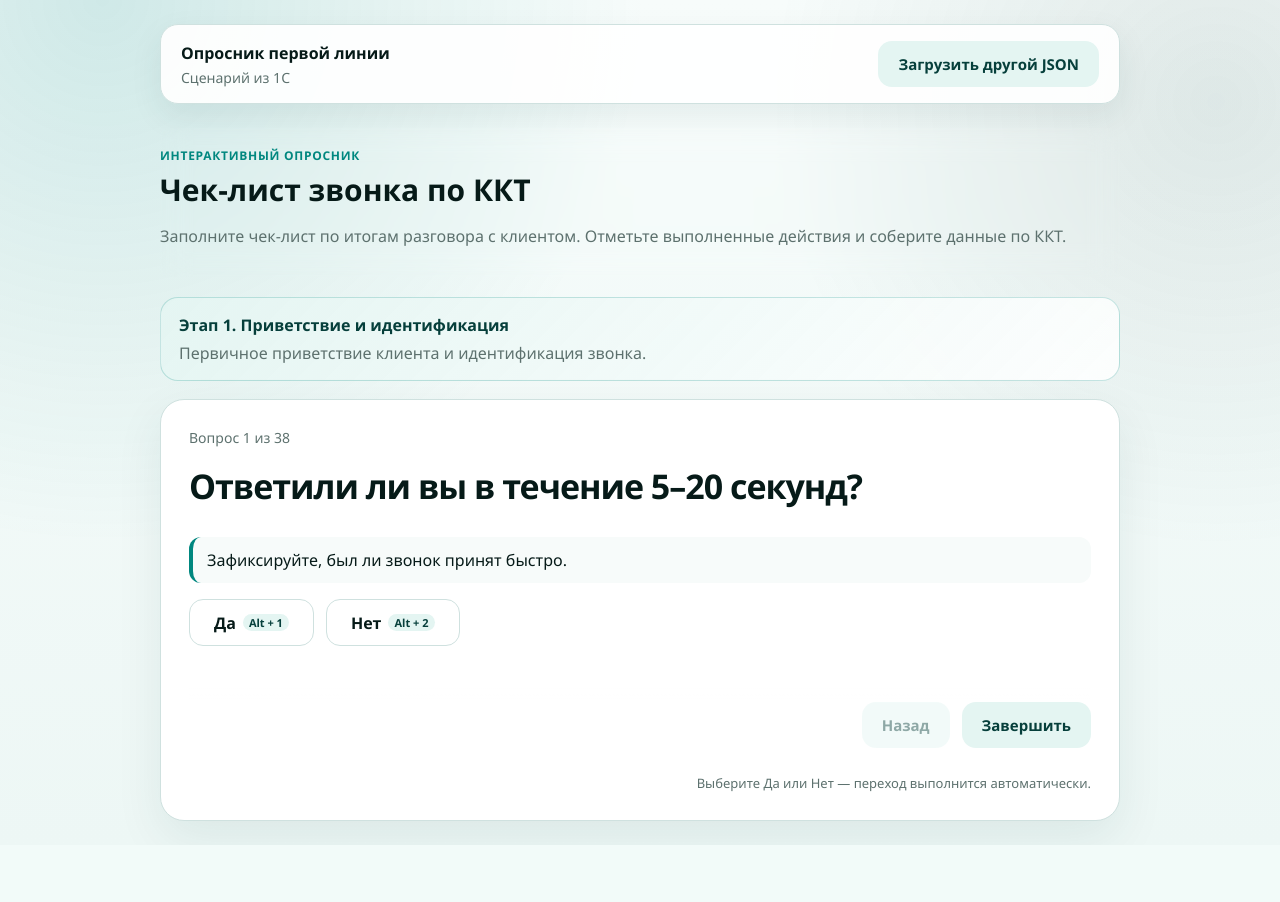
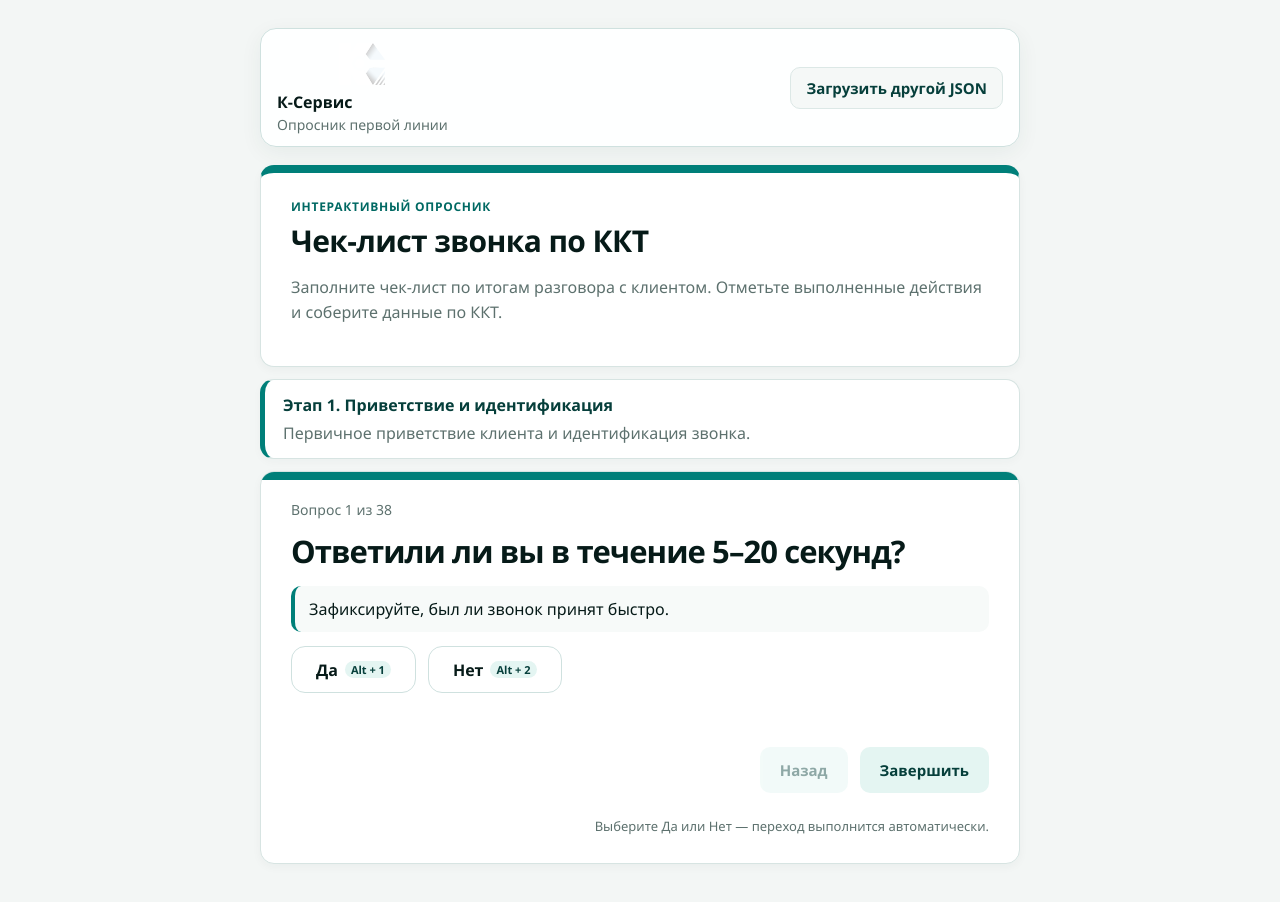
Before and after one commit to DenisBoytsov41/questionnaire-runner, a React (Vite) app: page / in a window 1280 px wide. Shown: the top 902 px of the page. Before the commit the page ends 845 px from the top, so only its background shows below. Built offline with nearby package versions, Linux system fonts and the light colour scheme.

Commit message:
Redesign questionnaire as K-Service form

```diff
--- a/src/App.css
+++ b/src/App.css
@@ -639,3 +639,232 @@ p {
   background: #fee2e2;
   color: #991b1b;
 }
+
+/* K-Service form theme: calm Google Forms-like working surface. */
+.app-shell {
+  min-height: 100vh;
+  padding: 28px 16px 64px;
+}
+
+.top-bar,
+.upload-page,
+.runner-page {
+  max-width: 760px;
+}
+
+.top-bar {
+  margin-bottom: 18px;
+  padding: 12px 16px;
+  border-radius: 16px;
+  background: rgba(255, 255, 255, 0.96);
+  box-shadow: 0 6px 22px rgba(6, 63, 59, 0.06);
+}
+
+.brand-lockup {
+  display: flex;
+  flex-direction: row;
+  align-items: center;
+  gap: 12px;
+}
+
+.brand-lockup div {
+  display: flex;
+  flex-direction: column;
+  gap: 2px;
+}
+
+.brand-logo {
+  width: 46px;
+  height: 46px;
+  object-fit: contain;
+}
+
+.top-bar strong {
+  color: var(--ks-ink);
+  font-size: 16px;
+}
+
+.top-bar .secondary-button {
+  padding: 10px 15px;
+  background: #f5f8f7;
+  border: 1px solid #dce8e6;
+}
+
+.upload-card,
+.question-card,
+.summary-page,
+.questionnaire-card {
+  border: 1px solid #d7e4e2;
+  border-radius: 14px;
+  box-shadow: 0 3px 10px rgba(6, 63, 59, 0.04);
+}
+
+.upload-card,
+.question-card {
+  position: relative;
+  overflow: hidden;
+  padding: 28px 30px;
+}
+
+.upload-card::before,
+.question-card::before,
+.summary-page::before {
+  content: "";
+  position: absolute;
+  inset: 0 0 auto;
+  height: 8px;
+  background: var(--ks-brand);
+}
+
+.runner-header {
+  position: static;
+  margin-bottom: 12px;
+  padding: 24px 30px;
+  border: 1px solid #d7e4e2;
+  border-top: 8px solid var(--ks-brand);
+  border-radius: 14px;
+  background: #ffffff;
+  box-shadow: 0 3px 10px rgba(6, 63, 59, 0.04);
+}
+
+.runner-header .page-kicker,
+.upload-card .page-kicker,
+.select-header .page-kicker,
+.summary-header .page-kicker {
+  color: var(--ks-brand-dark);
+}
+
+.runner-header h1 {
+  max-width: none;
+}
+
+.section-banner {
+  margin-bottom: 12px;
+  padding: 14px 18px;
+  border-radius: 14px;
+  background: #ffffff;
+  border: 1px solid #d7e4e2;
+  border-left: 5px solid var(--ks-brand);
+  box-shadow: 0 3px 10px rgba(6, 63, 59, 0.03);
+}
+
+.question-card {
+  gap: 14px;
+  min-height: auto;
+}
+
+.question-card h2 {
+  font-size: clamp(24px, 3vw, 31px);
+  line-height: 1.2;
+  margin-bottom: 2px;
+}
+
+.question-hint {
+  background: #f7faf9;
+  border-left-color: var(--ks-brand);
+  border-radius: 10px;
+}
+
+.boolean-answer-group {
+  gap: 10px;
+}
+
+.answer-choice-button,
+.answer-input,
+.answer-textarea,
+.json-textarea {
+  border-color: #cbdcda;
+  background: #ffffff;
+  box-shadow: none;
+}
+
+.answer-choice-button {
+  min-width: 132px;
+  padding: 13px 18px;
+  border-radius: 10px;
+}
+
+.answer-choice-button.selected {
+  background: #e6f4f1;
+}
+
+.answer-input {
+  max-width: 100%;
+}
+
+.answer-textarea {
+  max-width: 100%;
+}
+
+.primary-button,
+.secondary-button {
+  border-radius: 10px;
+  box-shadow: none;
+}
+
+.primary-button:hover,
+.secondary-button:hover:not(:disabled) {
+  transform: none;
+}
+
+.question-actions {
+  margin-top: 18px;
+  padding-top: 16px;
+  background: #ffffff;
+}
+
+.keyboard-hint {
+  color: #71817e;
+}
+
+.summary-page {
+  position: relative;
+  overflow: hidden;
+  max-width: 1120px;
+  padding: 28px 30px;
+  background: #ffffff;
+}
+
+.summary-page h1,
+.runner-header h1,
+.upload-card h1,
+.select-header h1 {
+  letter-spacing: -0.02em;
+}
+
+.summary-score-card {
+  border-radius: 14px;
+  background: var(--ks-brand-deep);
+  box-shadow: none;
+}
+
+.summary-panel,
+.summary-section-card {
+  border-color: #d7e4e2;
+  border-radius: 14px;
+  box-shadow: none;
+}
+
+.application-panel {
+  background: #f7faf9;
+}
+
+.application-grid div {
+  background: #ffffff;
+}
+
+.notice-block {
+  background: #eef8f6;
+}
+
+.select-page {
+  max-width: 960px;
+}
+
+.select-header {
+  padding: 24px 30px;
+  border: 1px solid #d7e4e2;
+  border-top: 8px solid var(--ks-brand);
+  border-radius: 14px;
+  background: #ffffff;
+}
--- a/src/App.tsx
+++ b/src/App.tsx
@@ -4,6 +4,7 @@ import { JsonUploadPage } from "./pages/JsonUploadPage";
 import { QuestionnaireRunPage } from "./pages/QuestionnaireRunPage";
 import { QuestionnaireSelectPage } from "./pages/QuestionnaireSelectPage";
 import { loadQuestionnaireFromPublic } from "./shared/api/questionnaireApi";
+import { BrandHeader } from "./shared/ui/BrandHeader";
 import "./App.css";
 
 function App() {
@@ -74,6 +75,8 @@ function App() {
 
   return (
     <main className="app-shell">
+      <BrandHeader subtitle="Загрузка сценария из 1С" />
+
       {loadError && (
         <div className="notice-block">
           {loadError.split("\n").map((line) => (
--- a/src/index.css
+++ b/src/index.css
@@ -1,8 +1,8 @@
 :root {
   --ks-ink: #061a18;
   --ks-muted: #5d716e;
-  --ks-brand: #00877f;
-  --ks-brand-dark: #00645e;
+  --ks-brand: #007f79;
+  --ks-brand-dark: #006963;
   --ks-brand-deep: #063f3b;
   --ks-brand-soft: #e4f5f2;
   --ks-brand-pale: #f2fbf9;
@@ -32,10 +32,7 @@ body {
   margin: 0;
   min-width: 320px;
   min-height: 100vh;
-  background:
-    radial-gradient(circle at 8% 0%, rgba(0, 135, 127, 0.16), transparent 34rem),
-    radial-gradient(circle at 95% 12%, rgba(6, 63, 59, 0.1), transparent 28rem),
-    linear-gradient(180deg, #f7fcfb 0%, #edf7f5 100%);
+  background: #f3f6f5;
 }
 
 button,
--- a/src/pages/QuestionnaireRunPage.tsx
+++ b/src/pages/QuestionnaireRunPage.tsx
@@ -1,5 +1,6 @@
 import type { Questionnaire } from "../entities/questionnaire/types";
 import { QuestionnaireRunner } from "../features/questionnaire-runner/ui/QuestionnaireRunner";
+import { BrandHeader } from "../shared/ui/BrandHeader";
 
 interface QuestionnaireRunPageProps {
   questionnaire: Questionnaire;
@@ -12,16 +13,13 @@ export function QuestionnaireRunPage({
 }: QuestionnaireRunPageProps) {
   return (
     <main className="app-shell">
-      <div className="top-bar">
-        <div>
-          <strong>Опросник первой линии</strong>
-          <span>Сценарий из 1С</span>
-        </div>
-
-        <button type="button" className="secondary-button" onClick={onResetQuestionnaire}>
-          Загрузить другой JSON
-        </button>
-      </div>
+      <BrandHeader
+        subtitle="Опросник первой линии"
+        action={{
+          label: "Загрузить другой JSON",
+          onClick: onResetQuestionnaire,
+        }}
+      />
 
       <QuestionnaireRunner questionnaire={questionnaire} />
     </main>
--- a/src/pages/QuestionnaireSelectPage.tsx
+++ b/src/pages/QuestionnaireSelectPage.tsx
@@ -1,4 +1,5 @@
 import type { Questionnaire } from "../entities/questionnaire/types";
+import { BrandHeader } from "../shared/ui/BrandHeader";
 
 interface QuestionnaireSelectPageProps {
   questionnaires: Questionnaire[];
@@ -13,16 +14,13 @@ export function QuestionnaireSelectPage({
 }: QuestionnaireSelectPageProps) {
   return (
     <main className="app-shell">
-      <div className="top-bar">
-        <div>
-          <strong>Questionnaire Runner</strong>
-          <span>Выбор сценария из JSON</span>
-        </div>
-
-        <button type="button" className="secondary-button" onClick={onReset}>
-          Загрузить другой JSON
-        </button>
-      </div>
+      <BrandHeader
+        subtitle="Выбор сценария из JSON"
+        action={{
+          label: "Загрузить другой JSON",
+          onClick: onReset,
+        }}
+      />
 
       <section className="select-page">
         <div className="select-header">
--- /dev/null
+++ b/src/shared/ui/BrandHeader.tsx
@@ -0,0 +1,28 @@
+interface BrandHeaderProps {
+  subtitle: string;
+  action?: {
+    label: string;
+    onClick: () => void;
+  };
+}
+
+export function BrandHeader({ subtitle, action }: BrandHeaderProps) {
+  return (
+    <div className="top-bar">
+      <div className="brand-lockup">
+        <img src="/ks-logo.png" alt="К-Сервис" className="brand-logo" />
+
+        <div>
+          <strong>К-Сервис</strong>
+          <span>{subtitle}</span>
+        </div>
+      </div>
+
+      {action && (
+        <button type="button" className="secondary-button" onClick={action.onClick}>
+          {action.label}
+        </button>
+      )}
+    </div>
+  );
+}
```
Also changed, not shown: public/ks-logo.png (added).
